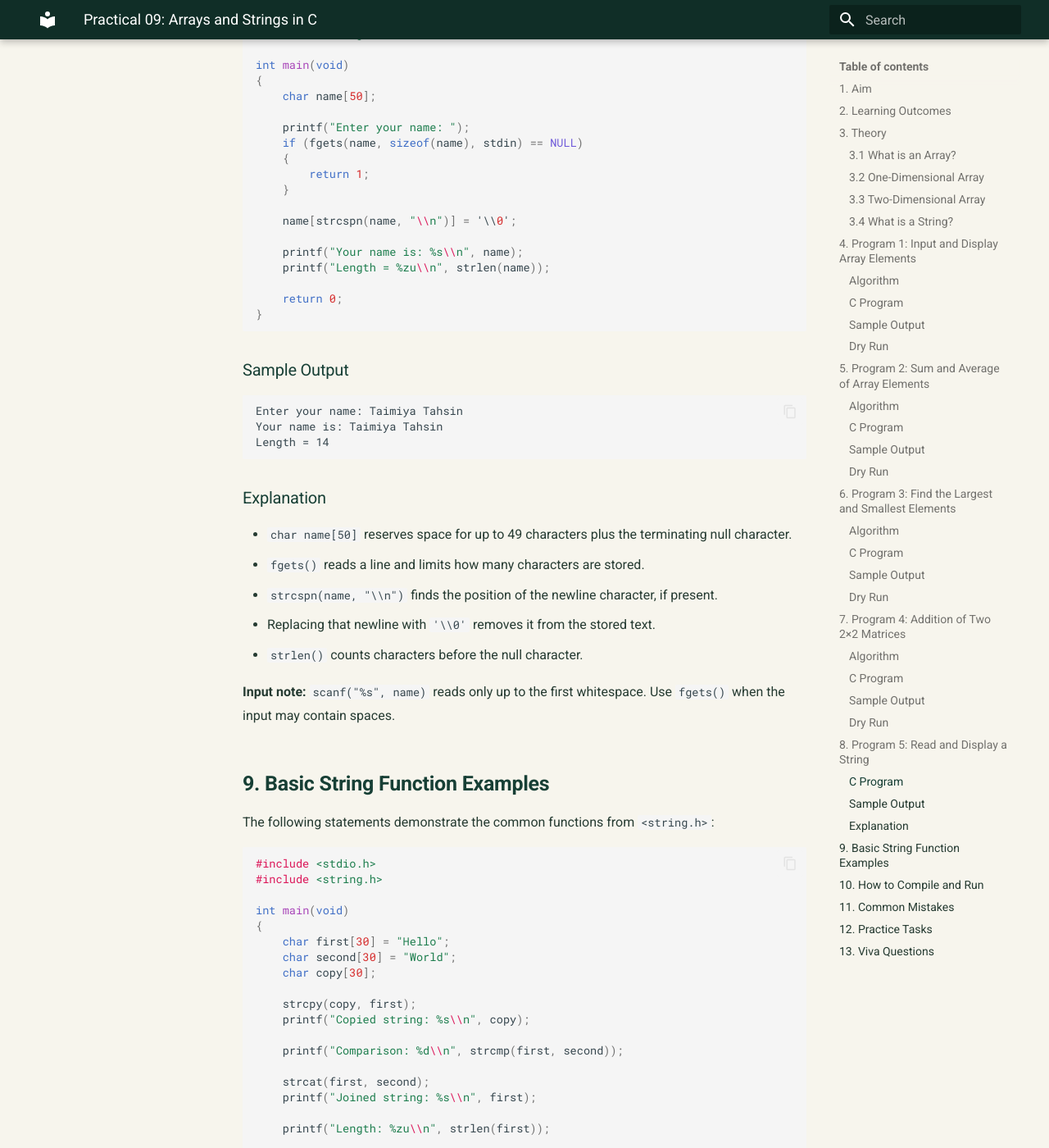
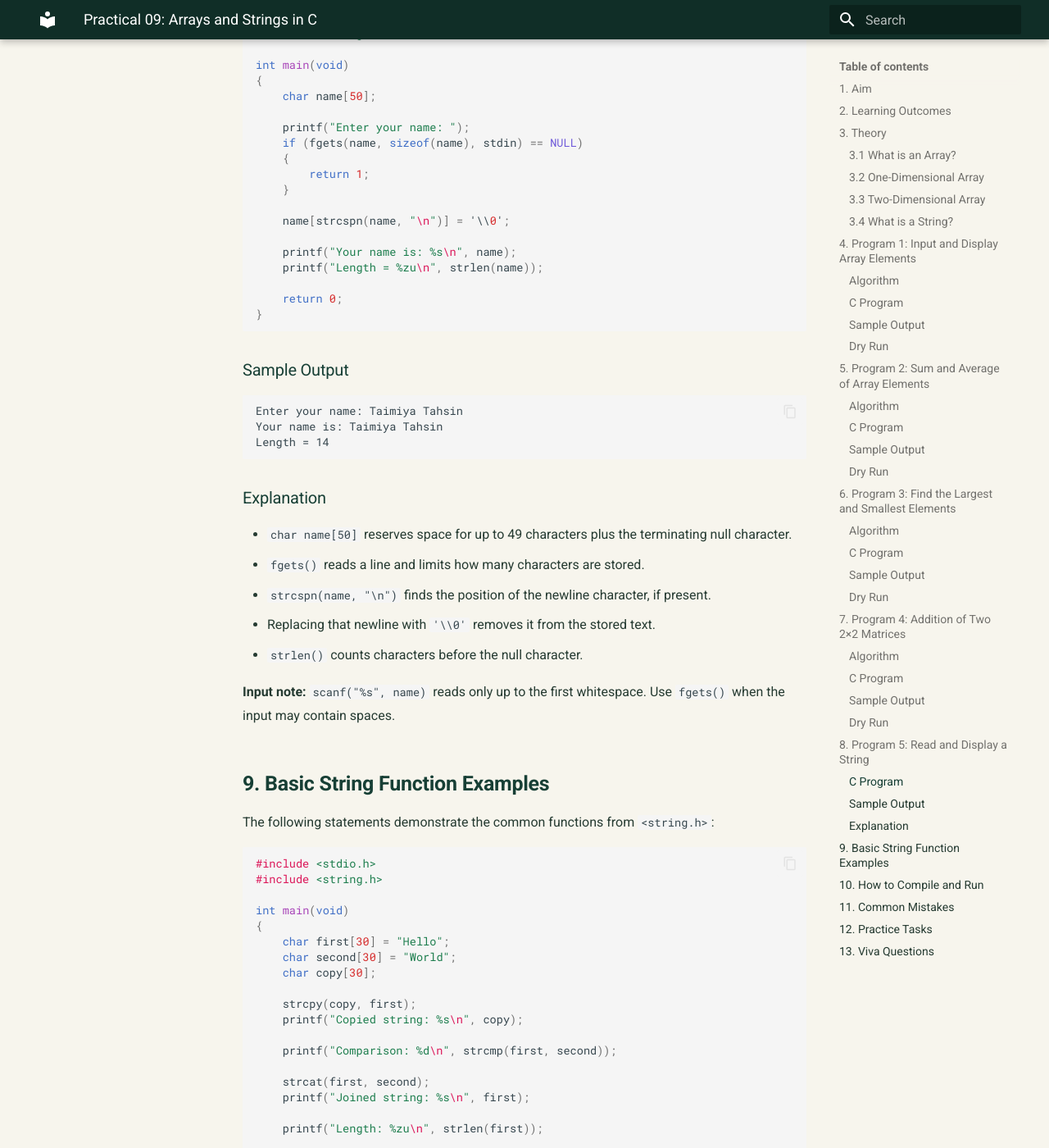
Before and after one commit to taimiyatahsin0-png/nu-cse-notes-store, an MkDocs documentation site: the page built from docs/subjects/spl-lab/09-arrays-and-strings.md, in a window 1280 px wide and 1400 px high, scrolled down 9403 px. Shown: the whole window at 82% size. Built offline with MkDocs 1.6.1 and Material for MkDocs 9.7.7, drawn with Linux system fonts in a browser that asks for light colours; some of the changed text lies outside the part shown.

````diff
--- a/docs/subjects/spl-lab/09-arrays-and-strings.md
+++ b/docs/subjects/spl-lab/09-arrays-and-strings.md
@@ -110,21 +110,21 @@ int main(void)
     int numbers[5];
     int i;
 
-    printf("Enter 5 numbers:\\n");
+    printf("Enter 5 numbers:\n");
 
     for (i = 0; i < 5; i++)
     {
         scanf("%d", &numbers[i]);
     }
 
-    printf("Array elements are:\\n");
+    printf("Array elements are:\n");
 
     for (i = 0; i < 5; i++)
     {
         printf("%d ", numbers[i]);
     }
 
-    printf("\\n");
+    printf("\n");
     return 0;
 }
 ```
@@ -175,7 +175,7 @@ int main(void)
     int i, sum = 0;
     float average;
 
-    printf("Enter 5 numbers:\\n");
+    printf("Enter 5 numbers:\n");
 
     for (i = 0; i < 5; i++)
     {
@@ -185,8 +185,8 @@ int main(void)
 
     average = sum / 5.0;
 
-    printf("Sum = %d\\n", sum);
-    printf("Average = %.2f\\n", average);
+    printf("Sum = %d\n", sum);
+    printf("Average = %.2f\n", average);
 
     return 0;
 }
@@ -235,7 +235,7 @@ int main(void)
     int numbers[5];
     int i, largest, smallest;
 
-    printf("Enter 5 numbers:\\n");
+    printf("Enter 5 numbers:\n");
 
     for (i = 0; i < 5; i++)
     {
@@ -258,8 +258,8 @@ int main(void)
         }
     }
 
-    printf("Largest = %d\\n", largest);
-    printf("Smallest = %d\\n", smallest);
+    printf("Largest = %d\n", largest);
+    printf("Smallest = %d\n", smallest);
 
     return 0;
 }
@@ -305,7 +305,7 @@ int main(void)
     int A[2][2], B[2][2], C[2][2];
     int i, j;
 
-    printf("Enter 4 elements of Matrix A:\\n");
+    printf("Enter 4 elements of Matrix A:\n");
     for (i = 0; i < 2; i++)
     {
         for (j = 0; j < 2; j++)
@@ -314,7 +314,7 @@ int main(void)
         }
     }
 
-    printf("Enter 4 elements of Matrix B:\\n");
+    printf("Enter 4 elements of Matrix B:\n");
     for (i = 0; i < 2; i++)
     {
         for (j = 0; j < 2; j++)
@@ -331,14 +331,14 @@ int main(void)
         }
     }
 
-    printf("Sum of the matrices:\\n");
+    printf("Sum of the matrices:\n");
     for (i = 0; i < 2; i++)
     {
         for (j = 0; j < 2; j++)
         {
             printf("%d ", C[i][j]);
         }
-        printf("\\n");
+        printf("\n");
     }
 
     return 0;
@@ -388,10 +388,10 @@ int main(void)
         return 1;
     }
 
-    name[strcspn(name, "\\n")] = '\\0';
+    name[strcspn(name, "\n")] = '\\0';
 
-    printf("Your name is: %s\\n", name);
-    printf("Length = %zu\\n", strlen(name));
+    printf("Your name is: %s\n", name);
+    printf("Length = %zu\n", strlen(name));
 
     return 0;
 }
@@ -409,7 +409,7 @@ Length = 14
 
 - `char name[50]` reserves space for up to 49 characters plus the terminating null character.
 - `fgets()` reads a line and limits how many characters are stored.
-- `strcspn(name, "\\n")` finds the position of the newline character, if present.
+- `strcspn(name, "\n")` finds the position of the newline character, if present.
 - Replacing that newline with `'\\0'` removes it from the stored text.
 - `strlen()` counts characters before the null character.
 
@@ -430,14 +430,14 @@ int main(void)
     char copy[30];
 
     strcpy(copy, first);
-    printf("Copied string: %s\\n", copy);
+    printf("Copied string: %s\n", copy);
 
-    printf("Comparison: %d\\n", strcmp(first, second));
+    printf("Comparison: %d\n", strcmp(first, second));
 
     strcat(first, second);
-    printf("Joined string: %s\\n", first);
+    printf("Joined string: %s\n", first);
 
-    printf("Length: %zu\\n", strlen(first));
+    printf("Length: %zu\n", strlen(first));
 
     return 0;
 }
````
